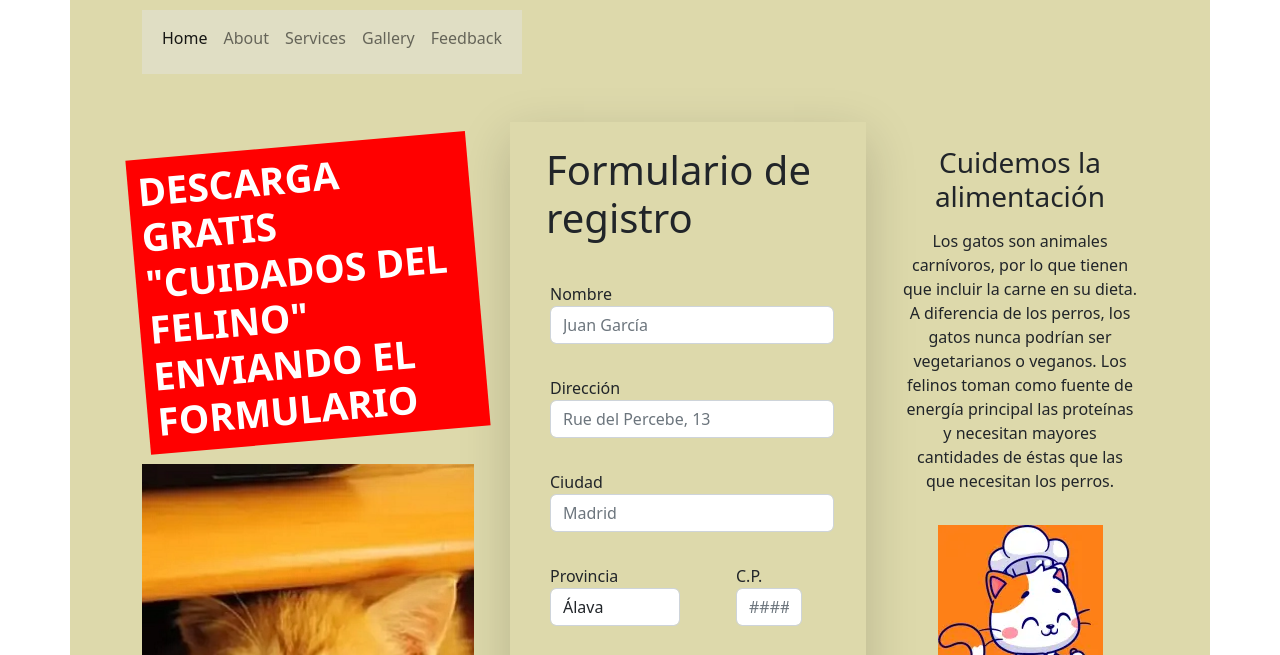
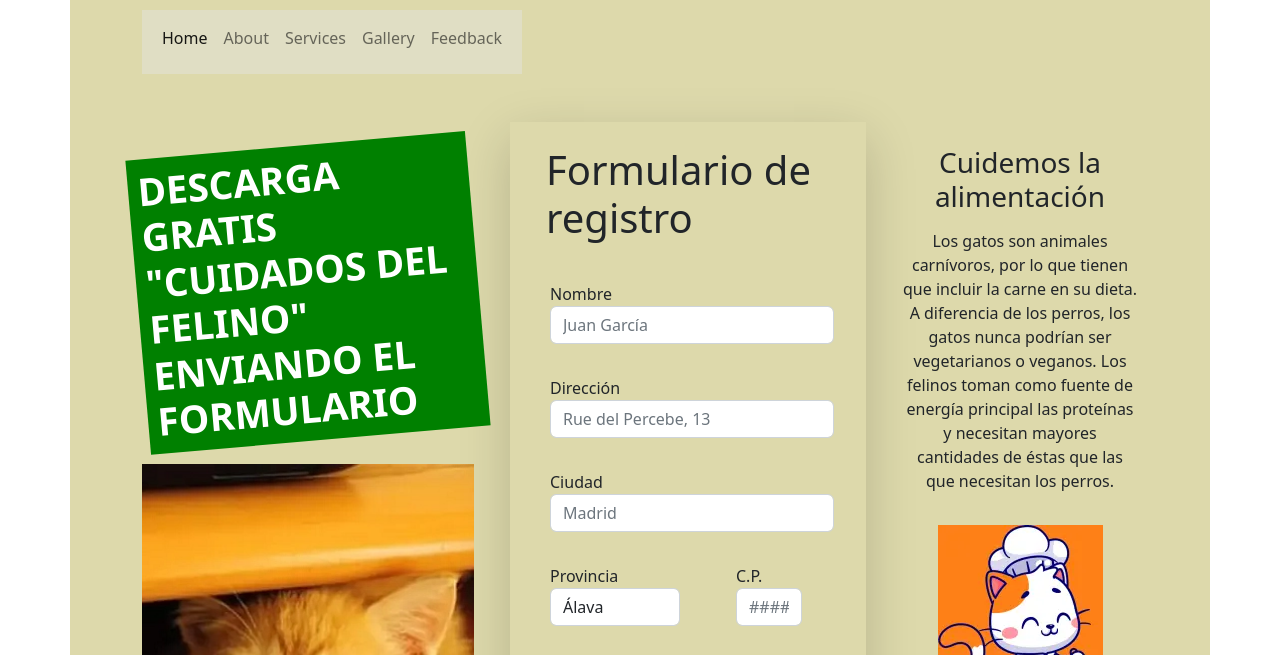
Before and after one commit to sceanav/LANDING-15-1, a website: page index.html in a window 1280 px wide. Shown: the part 144-799 px from the top of the page. Drawn offline with nearby package versions, Linux system fonts and the light colour scheme.

Commit message:
quito purify

```diff
--- a/index.html
+++ b/index.html
@@ -8,7 +8,7 @@
       content="width=device-width, initial-scale=1.0"
       description="landing page miau miau ñam"
     />
-    <link rel="stylesheet" href="css/purified.css" />
+    <link rel="stylesheet" href="css/main.css" />
 
     <title>Landing page MIAU MIAU ÑAM</title>
   </head>
```
